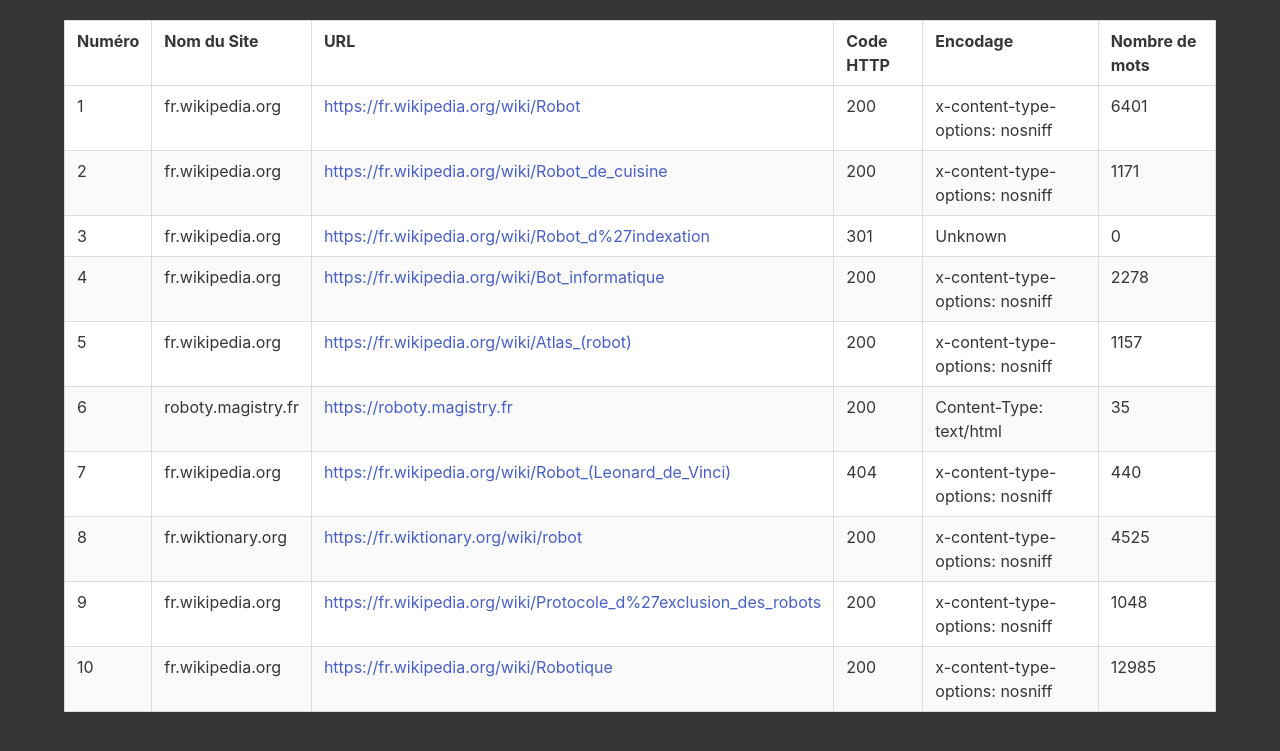
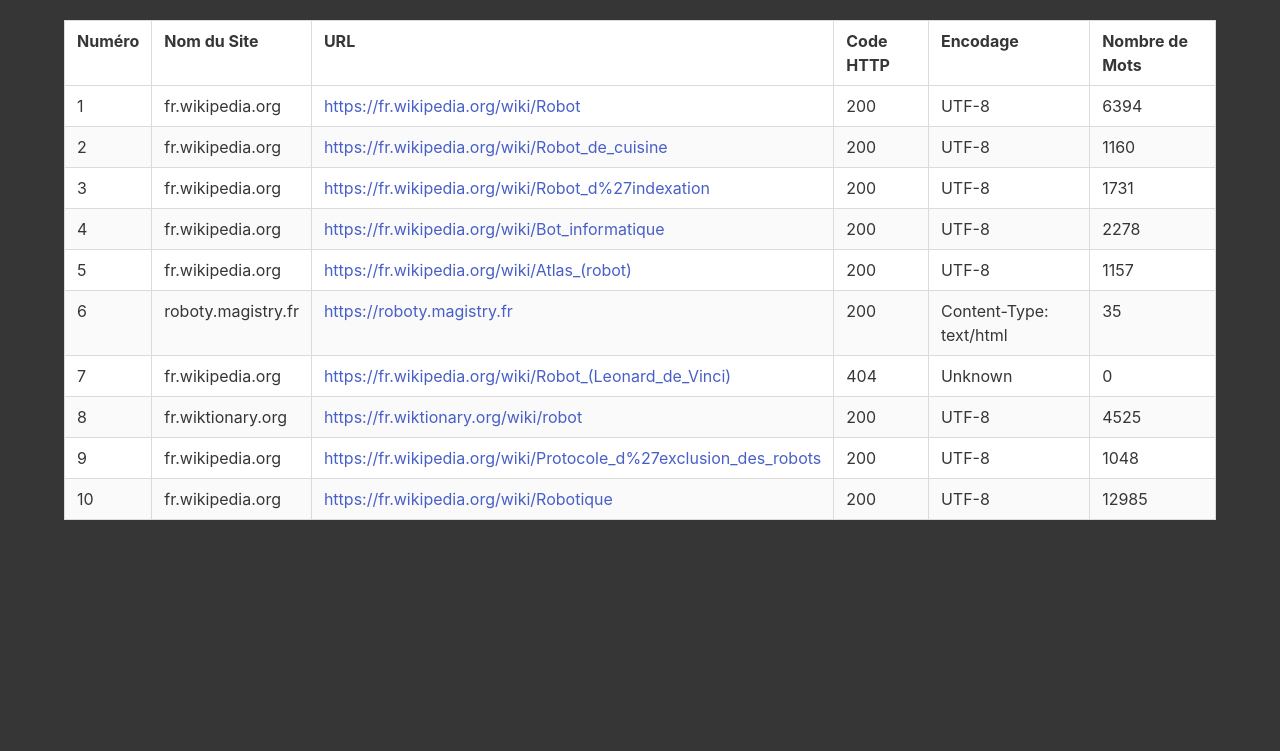
Before and after one commit to jcharlesDS/PPE1-2024, a plain HTML site: page miniprojet/tableaux/tableau-fr.html in a window 1280 px wide. Shown: the part 173-924 px from the top of the page. After the commit the page ends 800 px from the top, so only its background shows below. Drawn offline with nearby package versions, Linux system fonts and the light colour scheme.

Commit message:
la dernière modif

```diff
--- a/miniprojet/tableaux/tableau-fr.html
+++ b/miniprojet/tableaux/tableau-fr.html
@@ -1,27 +1,26 @@
 <!DOCTYPE html>
-<html lang="fr" class="has-background-dark">
+<html lang='fr'class='has-background-dark'>
 <head>
-    <meta charset="UTF-8">
-    <meta name="viewport" content="width=device-width, initial-scale=1.0">
+    <meta charset='UTF-8'>
+    <meta name='viewport' content='width=device-width, initial-scale=1.0'>
     <title>Tableau test du miniprojet</title>
-    <link href="https://cdn.jsdelivr.net/npm/bulma@0.9.4/css/bulma.min.css" rel="stylesheet">
-
+    <link rel='stylesheet' href='https://cdn.jsdelivr.net/npm/bulma@0.9.4/css/bulma.min.css'>
 </head>
 
-    <nav class="navbar is-light">
-        <div class="navbar-brand">
-            <a class="navbar-item" href="../../index.html">
-                <h1 class="title is-4">Mini-Projet</h1>
+<nav class='navbar is-light'>
+    <div class='navbar-brand'>
+        <a class='navbar-item' href='../../index.html'>
+            <h1 class='title is-4'>Mini-Projet</h1>
         </a>
     </div>
 </nav>
 
 <body>
 
-  <section class="section is-fullheight">
-    <div class="container mt-5">
-        <h1 class="title has-text-centered has-text-light is-2">Tableau de test</h1>
-        <table class="table is-striped is-bordered is-hoverable is-fullwidth">
+  <section class='section is-fullheight'>
+    <div class='container mt-5'>
+        <h1 class='title has-text-centered has-text-light is-2'>Tableau de test</h1>
+        <table class='table is-striped is-bordered is-hoverable is-fullwidth'>
                 <thead>
                     <tr>
                         <th>Numéro</th>
@@ -29,94 +28,102 @@
                         <th>URL</th>
                         <th>Code HTTP</th>
                         <th>Encodage</th>
-                    <th>Nombre de mots</th>
+                        <th>Nombre de Mots</th>
                     </tr>
                 </thead>
                 <tbody>
                 <tr>
                     <td>1</td>
                     <td>fr.wikipedia.org</td>
-                    <td><a href="https://fr.wikipedia.org/wiki/Robot" target="_blank">https://fr.wikipedia.org/wiki/Robot</a></td>
+                    <td><a href='https://fr.wikipedia.org/wiki/Robot' target='_blank'>https://fr.wikipedia.org/wiki/Robot</a></td>
                     <td>200</td>
-                    <td>x-content-type-options: nosniff</td>
-                    <td>6401</td>
+                    <td>UTF-8
+</td>
+                    <td>6394</td>
                 </tr>
                 <tr>
                     <td>2</td>
                     <td>fr.wikipedia.org</td>
-                    <td><a href="https://fr.wikipedia.org/wiki/Robot_de_cuisine" target="_blank">https://fr.wikipedia.org/wiki/Robot_de_cuisine</a></td>
+                    <td><a href='https://fr.wikipedia.org/wiki/Robot_de_cuisine' target='_blank'>https://fr.wikipedia.org/wiki/Robot_de_cuisine</a></td>
                     <td>200</td>
-                    <td>x-content-type-options: nosniff</td>
-                    <td>1171</td>
+                    <td>UTF-8
+</td>
+                    <td>1160</td>
                 </tr>
                 <tr>
                     <td>3</td>
                     <td>fr.wikipedia.org</td>
-                    <td><a href="https://fr.wikipedia.org/wiki/Robot_d%27indexation" target="_blank">https://fr.wikipedia.org/wiki/Robot_d%27indexation</a></td>
-                    <td>301</td>
-                    <td>Unknown</td>
-                    <td>0</td>
+                    <td><a href='https://fr.wikipedia.org/wiki/Robot_d%27indexation' target='_blank'>https://fr.wikipedia.org/wiki/Robot_d%27indexation</a></td>
+                    <td>200</td>
+                    <td>UTF-8
+</td>
+                    <td>1731</td>
                 </tr>
                 <tr>
                     <td>4</td>
                     <td>fr.wikipedia.org</td>
-                    <td><a href="https://fr.wikipedia.org/wiki/Bot_informatique" target="_blank">https://fr.wikipedia.org/wiki/Bot_informatique</a></td>
+                    <td><a href='https://fr.wikipedia.org/wiki/Bot_informatique' target='_blank'>https://fr.wikipedia.org/wiki/Bot_informatique</a></td>
                     <td>200</td>
-                    <td>x-content-type-options: nosniff</td>
+                    <td>UTF-8
+</td>
                     <td>2278</td>
                 </tr>
                 <tr>
                     <td>5</td>
                     <td>fr.wikipedia.org</td>
-                    <td><a href="https://fr.wikipedia.org/wiki/Atlas_(robot)" target="_blank">https://fr.wikipedia.org/wiki/Atlas_(robot)</a></td>
+                    <td><a href='https://fr.wikipedia.org/wiki/Atlas_(robot)' target='_blank'>https://fr.wikipedia.org/wiki/Atlas_(robot)</a></td>
                     <td>200</td>
-                    <td>x-content-type-options: nosniff</td>
+                    <td>UTF-8
+</td>
                     <td>1157</td>
                 </tr>
                 <tr>
                     <td>6</td>
                     <td>roboty.magistry.fr</td>
-                    <td><a href="https://roboty.magistry.fr" target="_blank">https://roboty.magistry.fr</a></td>
+                    <td><a href='https://roboty.magistry.fr' target='_blank'>https://roboty.magistry.fr</a></td>
                     <td>200</td>
-                    <td>Content-Type: text/html</td>
+                    <td>Content-Type: text/html
+</td>
                     <td>35</td>
                 </tr>
                 <tr>
                     <td>7</td>
                     <td>fr.wikipedia.org</td>
-                    <td><a href="https://fr.wikipedia.org/wiki/Robot_(Leonard_de_Vinci)" target="_blank">https://fr.wikipedia.org/wiki/Robot_(Leonard_de_Vinci)</a></td>
+                    <td><a href='https://fr.wikipedia.org/wiki/Robot_(Leonard_de_Vinci)' target='_blank'>https://fr.wikipedia.org/wiki/Robot_(Leonard_de_Vinci)</a></td>
                     <td>404</td>
-                    <td>x-content-type-options: nosniff</td>
-                    <td>440</td>
+                    <td>Unknown</td>
+                    <td>0</td>
                 </tr>
                 <tr>
                     <td>8</td>
                     <td>fr.wiktionary.org</td>
-                    <td><a href="https://fr.wiktionary.org/wiki/robot" target="_blank">https://fr.wiktionary.org/wiki/robot</a></td>
+                    <td><a href='https://fr.wiktionary.org/wiki/robot' target='_blank'>https://fr.wiktionary.org/wiki/robot</a></td>
                     <td>200</td>
-                    <td>x-content-type-options: nosniff</td>
+                    <td>UTF-8
+</td>
                     <td>4525</td>
                 </tr>
                 <tr>
                     <td>9</td>
                     <td>fr.wikipedia.org</td>
-                    <td><a href="https://fr.wikipedia.org/wiki/Protocole_d%27exclusion_des_robots" target="_blank">https://fr.wikipedia.org/wiki/Protocole_d%27exclusion_des_robots</a></td>
+                    <td><a href='https://fr.wikipedia.org/wiki/Protocole_d%27exclusion_des_robots' target='_blank'>https://fr.wikipedia.org/wiki/Protocole_d%27exclusion_des_robots</a></td>
                     <td>200</td>
-                    <td>x-content-type-options: nosniff</td>
+                    <td>UTF-8
+</td>
                     <td>1048</td>
                 </tr>
                 <tr>
                     <td>10</td>
                     <td>fr.wikipedia.org</td>
-                    <td><a href="https://fr.wikipedia.org/wiki/Robotique" target="_blank">https://fr.wikipedia.org/wiki/Robotique</a></td>
+                    <td><a href='https://fr.wikipedia.org/wiki/Robotique' target='_blank'>https://fr.wikipedia.org/wiki/Robotique</a></td>
                     <td>200</td>
-                    <td>x-content-type-options: nosniff</td>
+                    <td>UTF-8
+</td>
                     <td>12985</td>
                 </tr>
       </tbody>
         </table>
     </div>
 </section>
-
 </body>
 </html>
```
Also changed, not shown: 1 other file. Lines whose indentation alone changed are shown as unchanged.
